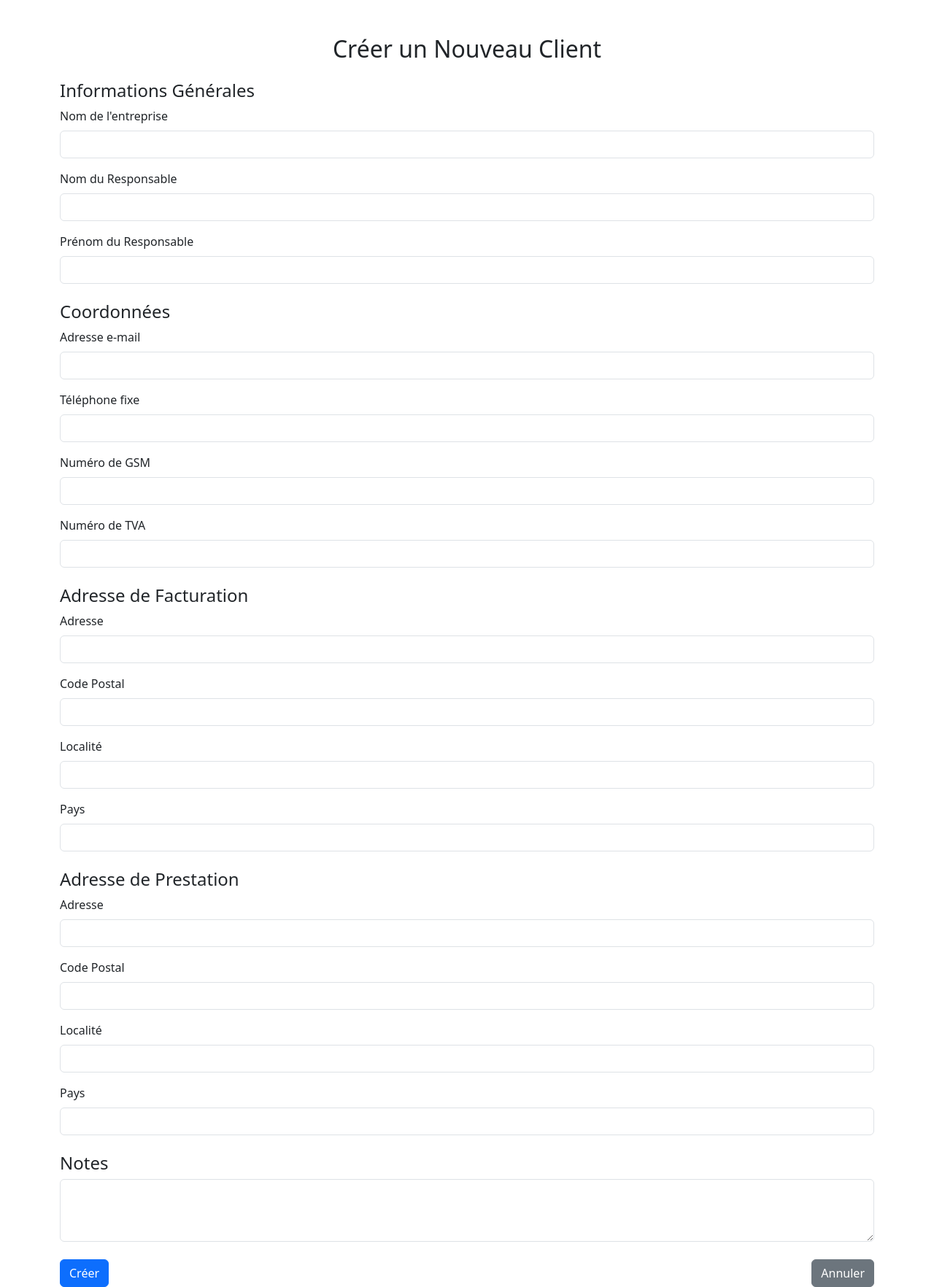
After one commit to gaulois/AHCbackoffice, a Flask app: template Templates/create_client.html in a window 1280 px wide. The commit adds this page. Shown: the whole page at 73% size. Run offline with Flask 3, Linux system fonts and the light colour scheme; the template is opened without the code that fills it, so the values that code supplies are empty; parts of the project's set-up code (start-up, migrations or seed data) failed here and were passed over.

Commit message:
Mise à jour du projet : gestion des clients et suppression

```diff
--- /dev/null
+++ b/Templates/create_client.html
@@ -0,0 +1,112 @@
+<!DOCTYPE html>
+<html lang="fr">
+<head>
+    <meta charset="UTF-8">
+    <meta name="viewport" content="width=device-width, initial-scale=1, shrink-to-fit=no">
+    <title>{{ "Éditer le Client" if is_edit else "Créer un Client" }}</title>
+    <!-- Lien vers Bootstrap CSS -->
+    <link href="https://cdn.jsdelivr.net/npm/bootstrap@5.3.0/dist/css/bootstrap.min.css" rel="stylesheet">
+</head>
+<body>
+    <div class="container mt-5">
+        <h2 class="text-center">{{ "Éditer le Client" if is_edit else "Créer un Nouveau Client" }}</h2>
+        <form method="POST" action="{{ url_for('edit_client_route', client_id=client['_id']) if is_edit else url_for('create_client_route') }}" class="mt-4">
+            <!-- Informations Générales -->
+            <div class="mb-4">
+                <h4>Informations Générales</h4>
+                <div class="mb-3">
+                    <label for="companyName" class="form-label">Nom de l'entreprise</label>
+                    <input type="text" id="companyName" name="companyName" class="form-control" value="{{ client.companyName if is_edit else '' }}" required>
+                </div>
+                <div class="mb-3">
+                    <label for="lastName" class="form-label">Nom du Responsable</label>
+                    <input type="text" id="lastName" name="lastName" class="form-control" value="{{ client.responsible.lastName if is_edit else '' }}" required>
+                </div>
+                <div class="mb-3">
+                    <label for="firstName" class="form-label">Prénom du Responsable</label>
+                    <input type="text" id="firstName" name="firstName" class="form-control" value="{{ client.responsible.firstName if is_edit else '' }}" required>
+                </div>
+            </div>
+
+            <!-- Coordonnées -->
+            <div class="mb-4">
+                <h4>Coordonnées</h4>
+                <div class="mb-3">
+                    <label for="email" class="form-label">Adresse e-mail</label>
+                    <input type="email" id="email" name="email" class="form-control" value="{{ client.email if is_edit else '' }}" required>
+                </div>
+                <div class="mb-3">
+                    <label for="phone" class="form-label">Téléphone fixe</label>
+                    <input type="tel" id="phone" name="phone" class="form-control" value="{{ client.phone if is_edit else '' }}">
+                </div>
+                <div class="mb-3">
+                    <label for="gsm" class="form-label">Numéro de GSM</label>
+                    <input type="tel" id="gsm" name="gsm" class="form-control" value="{{ client.gsm if is_edit else '' }}">
+                </div>
+                <div class="mb-3">
+                    <label for="vatNumber" class="form-label">Numéro de TVA</label>
+                    <input type="text" id="vatNumber" name="vatNumber" class="form-control" value="{{ client.vatNumber if is_edit else '' }}">
+                </div>
+            </div>
+
+            <!-- Adresse de Facturation -->
+            <div class="mb-4">
+                <h4>Adresse de Facturation</h4>
+                <div class="mb-3">
+                    <label for="billingAddress" class="form-label">Adresse</label>
+                    <input type="text" id="billingAddress" name="billingAddress[address]" class="form-control" value="{{ client.billingAddress.address if is_edit else '' }}" required>
+                </div>
+                <div class="mb-3">
+                    <label for="billingPostalCode" class="form-label">Code Postal</label>
+                    <input type="text" id="billingPostalCode" name="billingAddress[postalCode]" class="form-control" value="{{ client.billingAddress.postalCode if is_edit else '' }}" required>
+                </div>
+                <div class="mb-3">
+                    <label for="billingCity" class="form-label">Localité</label>
+                    <input type="text" id="billingCity" name="billingAddress[city]" class="form-control" value="{{ client.billingAddress.city if is_edit else '' }}" required>
+                </div>
+                <div class="mb-3">
+                    <label for="billingCountry" class="form-label">Pays</label>
+                    <input type="text" id="billingCountry" name="billingAddress[country]" class="form-control" value="{{ client.billingAddress.country if is_edit else '' }}" required>
+                </div>
+            </div>
+
+            <!-- Adresse de Prestation -->
+            <div class="mb-4">
+                <h4>Adresse de Prestation</h4>
+                <div class="mb-3">
+                    <label for="serviceAddress" class="form-label">Adresse</label>
+                    <input type="text" id="serviceAddress" name="serviceAddress[address]" class="form-control" value="{{ client.serviceAddress.address if is_edit else '' }}">
+                </div>
+                <div class="mb-3">
+                    <label for="servicePostalCode" class="form-label">Code Postal</label>
+                    <input type="text" id="servicePostalCode" name="serviceAddress[postalCode]" class="form-control" value="{{ client.serviceAddress.postalCode if is_edit else '' }}">
+                </div>
+                <div class="mb-3">
+                    <label for="serviceCity" class="form-label">Localité</label>
+                    <input type="text" id="serviceCity" name="serviceAddress[city]" class="form-control" value="{{ client.serviceAddress.city if is_edit else '' }}">
+                </div>
+                <div class="mb-3">
+                    <label for="serviceCountry" class="form-label">Pays</label>
+                    <input type="text" id="serviceCountry" name="serviceAddress[country]" class="form-control" value="{{ client.serviceAddress.country if is_edit else '' }}">
+                </div>
+            </div>
+
+            <!-- Notes -->
+            <div class="mb-4">
+                <h4>Notes</h4>
+                <textarea name="notes" class="form-control" rows="3">{{ client.notes if is_edit else '' }}</textarea>
+            </div>
+
+            <!-- Boutons d'Action -->
+            <div class="d-flex justify-content-between">
+                <button type="submit" class="btn btn-primary">{{ "Mettre à jour" if is_edit else "Créer" }}</button>
+                <a href="?load=client_list" class="btn btn-secondary">Annuler</a>
+            </div>
+        </form>
+    </div>
+
+    <!-- Lien vers Bootstrap JS -->
+    <script src="https://cdn.jsdelivr.net/npm/@popperjs/core@2.11.6/dist/umd/popper.min.js"></script>
+    <script src="https://cdn.jsdelivr.net/npm/bootstrap@5.3.0/dist/js/bootstrap.bundle.min.js"></script>
+</body>
+</html>
--- a/main.py
+++ b/main.py
@@ -1,9 +1,13 @@
 import os
+
+from bson import ObjectId
 from dotenv import load_dotenv
 from pymongo import MongoClient
 from flask import Flask, render_template, request, redirect, url_for
 from initialize_project import login_user, create_initial_admin_user, verify_login
 import bcrypt
+from datetime import datetime
+from controllers.client_management import create_client, edit_client
 from controllers.user_management import create_user
 
 # Charger les variables d'environnement
@@ -99,7 +103,6 @@ def create_user_route():
     return render_template("create_user.html")
 
 
-
 @app.route("/user_list")
 def user_list():
     # Récupère tous les utilisateurs sans le mot de passe
@@ -139,15 +142,33 @@ def delete_user(username):
     return "Utilisateur supprimé", 200
 
 
-@app.route("/create_client")
-def create_client():
-    return "Créer un client - à implémenter"
+@app.route("/create_client", methods=["GET", "POST"])
+def create_client_route():
+    return create_client(db)  # Passe la base de données en argument
 
 
 @app.route("/client_list")
 def client_list():
-    # Logic to display the client list
-    return "Liste des clients - à implémenter"
+    clients = db.clients.find({}, {"companyName": 1, "responsible": 1,
+                                   "email": 1})  # Ne récupérer que les champs nécessaires
+    return render_template("client_list.html", clients=clients)
+
+
+@app.route("/edit_client/<client_id>", methods=["GET", "POST"])
+def edit_client_route(client_id):
+    return edit_client(db, client_id)
+
+
+@app.route("/delete_client/<client_id>", methods=["POST"])
+def delete_client(client_id):
+    try:
+        result = db.clients.delete_one({"_id": ObjectId(client_id)})
+        if result.deleted_count == 1:
+            return "Client supprimé", 200
+        else:
+            return "Client non trouvé", 404
+    except Exception as e:
+        return str(e), 500
 
 
 if __name__ == "__main__":
```
Also changed, not shown: Templates/client_list.html (added, +46 -0 lines), Templates/welcome.html (+29 -18 lines), controllers/client_management.py (added, +86 -0 lines), 1 other file.
